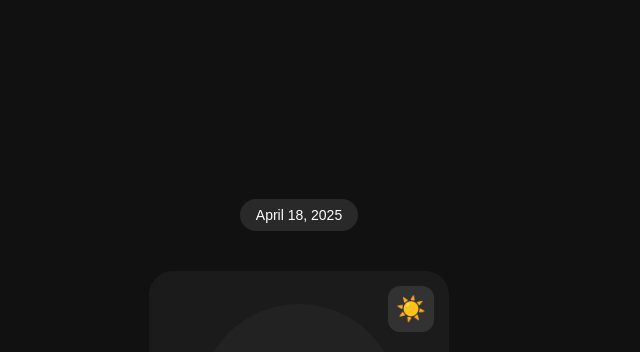
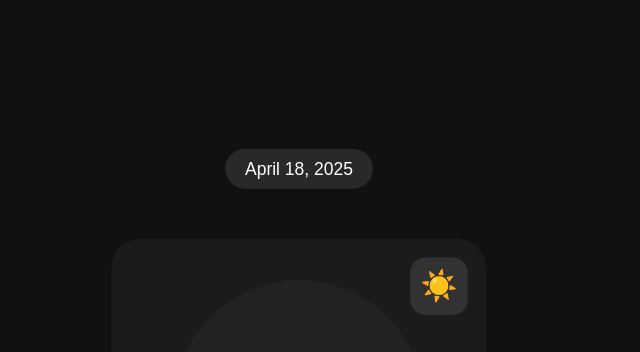
Before and after one commit to YashwanthDevelops/Pomodoro, a plain HTML site: page index.html in a window 1280 px wide. Shown: the top 352 px of the page, without its empty margins (341-981 px from the left). Drawn offline with Linux system fonts and the light colour scheme.

Commit message:
increased size

```diff
--- a/styles.css
+++ b/styles.css
@@ -3,6 +3,16 @@
     padding: 0;
     box-sizing: border-box;
     font-family: 'Arial', sans-serif;
+}
+
+.container {
+    display: flex;
+    flex-direction: column;
+    align-items: center;
+    justify-content: center;
+    transform: scale(1.25);
+    /* Adjust margin to compensate for the scale if needed */
+    margin: 2rem 0;
 }
 
 body {
@@ -12,6 +22,8 @@ body {
     justify-content: center;
     align-items: center;
     min-height: 100vh;
+    margin: 0;
+    overflow: hidden; /* Prevents scrollbars */
 }
 
 .container {
```
